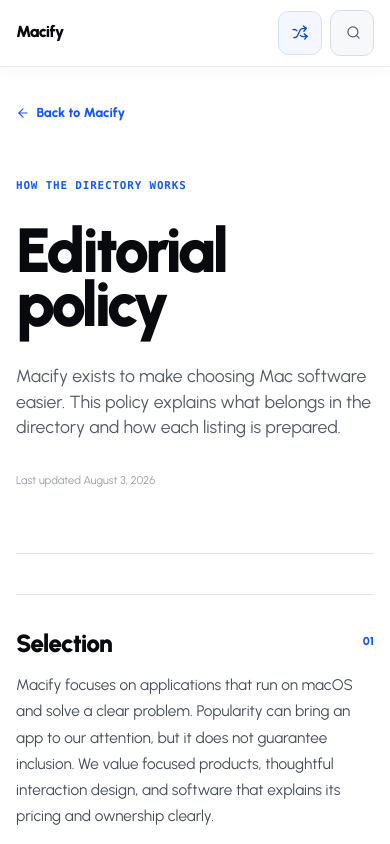
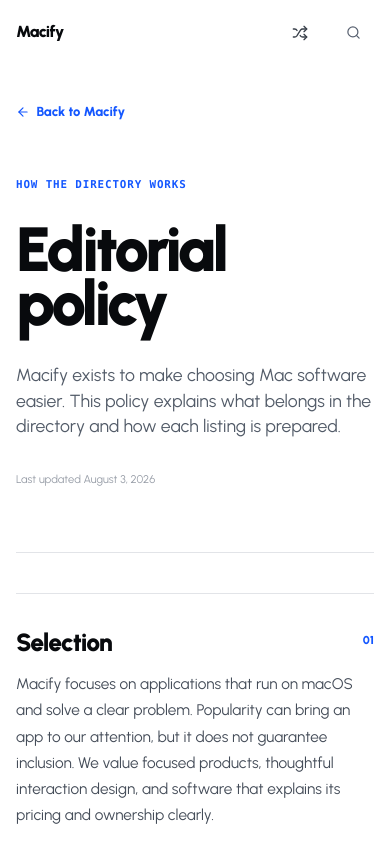
Before and after one commit to AlexTkDev/macify, a Next.js app: page /editorial-policy in a window 390 px wide. Shown: the top 844 px of the page. Built offline with nearby package versions, Linux system fonts and the light colour scheme; a web font is replaced by a local one.

Commit message:
Fix issues

```diff
--- a/src/components/public-site.tsx
+++ b/src/components/public-site.tsx
@@ -9,14 +9,13 @@ export function PublicHeader() {
     <header className="public-header">
       <div className="public-header-inner">
         <MacifyLogo showMark={false} />
-        <nav className="public-navigation" aria-label="Primary navigation">
-          <Link className="public-browse-link" href="/#all-apps">Browse apps</Link>
-          <a className="public-surprise-link" href="/surprise">
-            <span className="public-surprise-icon" aria-hidden="true"><Shuffle size={15} /></span>
-            <span className="public-surprise-label">Surprise me</span>
-          </a>
-        </nav>
         <div className="public-header-actions">
+          <nav className="public-navigation" aria-label="Primary navigation">
+            <a className="public-surprise-link" href="/surprise">
+              <span className="public-surprise-icon" aria-hidden="true"><Shuffle size={15} /></span>
+              <span className="public-surprise-label">Surprise me</span>
+            </a>
+          </nav>
           <InlineAppSearch />
         </div>
       </div>
--- a/src/styles/public-shell.css
+++ b/src/styles/public-shell.css
@@ -48,9 +48,7 @@
   z-index: var(--z-header);
   display: flex;
   justify-content: center;
-  border-bottom: 1px solid var(--public-line-soft);
   background: var(--public-canvas);
-  box-shadow: 0 0.2rem 0.9rem rgb(21 31 49 / 0.035);
 }
 
 .public-header-inner {
@@ -59,8 +57,8 @@
   margin-inline: auto;
   position: relative;
   display: grid;
-  grid-template-areas: "brand navigation search";
-  grid-template-columns: minmax(0, 1fr) auto minmax(0, 1fr);
+  grid-template-areas: "brand controls";
+  grid-template-columns: minmax(0, 1fr) auto;
   align-items: center;
   gap: clamp(1.25rem, 3vw, 3rem);
   color: var(--public-ink);
@@ -105,8 +103,6 @@
 .public-footer .brand-word { font-size: 1.35rem; }
 
 .public-navigation {
-  grid-area: navigation;
-  justify-self: center;
   display: flex;
   align-items: center;
   gap: 0.4rem;
@@ -138,13 +134,17 @@
 }
 
 .public-navigation .public-surprise-link {
-  border-color: #d7e0fa;
-  color: #1748c8;
-  background: #f4f7ff;
+  border-color: transparent;
+  color: #39404a;
+  background: transparent;
 }
 
 .public-navigation .public-surprise-link:hover,
-.public-navigation .public-surprise-link:focus-visible { border-color: #adc1f6; background: #eaf0ff; }
+.public-navigation .public-surprise-link:focus-visible {
+  border-color: transparent;
+  color: var(--public-ink-strong);
+  background: #f3f4f6;
+}
 
 .public-surprise-link:active { transform: translateY(0.03rem) scale(0.985); }
 
@@ -157,7 +157,7 @@
   color: currentColor;
   background: transparent;
   box-shadow: none;
-  transform: rotate(-6deg);
+  transform: none;
   transition: transform 260ms cubic-bezier(0.22, 1, 0.36, 1);
 }
 
@@ -165,14 +165,15 @@
 
 .public-surprise-link:hover .public-surprise-icon,
 .public-surprise-link:focus-visible .public-surprise-icon {
-  transform: rotate(14deg) scale(1.08);
+  transform: rotate(8deg);
 }
 
 .public-header-actions {
-  grid-area: search;
+  grid-area: controls;
   justify-self: end;
   display: flex;
   align-items: center;
+  gap: 0.5rem;
 }
 
 .inline-app-search {
--- a/src/styles/responsive-small.css
+++ b/src/styles/responsive-small.css
@@ -24,8 +24,8 @@
     min-height: 4.1rem;
     margin: 0 auto;
     padding: 0;
-    grid-template-areas: "brand navigation search";
-    grid-template-columns: auto minmax(0, 1fr) 2.75rem;
+    grid-template-areas: "brand controls";
+    grid-template-columns: minmax(0, 1fr) auto;
     gap: 0.5rem;
     border: 0;
     border-radius: 0;
@@ -35,11 +35,9 @@
   .public-header .brand-word { color: #080a0d; font-size: 1rem; }
   .public-header .brand-mark { width: 1.85rem; height: 1.85rem; }
   .public-navigation {
-    justify-self: end;
     height: 2.75rem;
     border: 0;
   }
-  .public-navigation .public-browse-link { display: none; }
   .header-search-field { border-radius: 0.65rem; }
   .header-search-field:focus-within {
     border-color: #8caaff;
@@ -63,7 +61,7 @@
   .section-intro { align-items: flex-start; flex-direction: column; }
 
   .home-hero { padding: 3.1rem 0 5.25rem; gap: 2.7rem; }
-  .home-hero h1 { font-size: clamp(2.5rem, 12vw, 2.8rem); line-height: 1; }
+  .home-hero h1 { font-size: clamp(2.25rem, 12.4cqi, 2.8rem); line-height: 1; }
   .home-title-icon { width: 0.98em; height: 0.98em; }
   .home-hero-intro { max-width: 100%; margin-top: 0.5rem; font-size: clamp(1.05rem, 5vw, 1.35rem); letter-spacing: 0; white-space: normal; }
   .home-feature-image { border-radius: 1rem; }
@@ -190,7 +188,3 @@
   .form-footer { align-items: stretch; flex-direction: column; }
   .form-footer > div { display: grid; grid-template-columns: 1fr 1fr; }
 }
-
-@media (max-width: 24rem) {
-  .public-header .brand-word { display: none; }
-}
--- a/src/styles/responsive.css
+++ b/src/styles/responsive.css
@@ -25,17 +25,15 @@
 @media (max-width: 52rem) {
   .public-header {
     min-height: 4.25rem;
-    border-bottom: 1px solid var(--public-line-soft);
     background: var(--public-canvas);
-    box-shadow: 0 0.2rem 0.9rem rgb(21 31 49 / 0.035);
   }
   .public-header-inner {
     width: min(calc(100% - 2rem), var(--content-width));
     max-width: none;
     min-height: 4.25rem;
     margin: 0 auto;
-    grid-template-areas: "brand navigation search";
-    grid-template-columns: auto minmax(0, 1fr) auto;
+    grid-template-areas: "brand controls";
+    grid-template-columns: minmax(0, 1fr) auto;
     gap: 0.75rem;
     padding: 0;
     border: 0;
@@ -43,12 +41,11 @@
     background: transparent;
     box-shadow: none;
   }
-  .public-navigation { justify-self: center; display: flex; }
+  .public-navigation { display: flex; }
   .public-navigation a {
     min-height: 2.75rem;
     justify-content: center;
   }
-  .public-navigation .public-browse-link { padding-inline: 0.55rem; }
   .public-navigation .public-surprise-link { width: 2.75rem; padding: 0.25rem; }
   .public-surprise-label { width: 1px; height: 1px; position: absolute; overflow: hidden; clip: rect(0, 0, 0, 0); white-space: nowrap; }
   .public-surprise-icon { width: 1.45rem; height: 1.45rem; }
@@ -60,8 +57,9 @@
     min-height: 2.75rem;
     padding-inline: 0;
     overflow: hidden;
+    border-color: transparent;
     border-radius: 0.7rem;
-    background: #f7f8fa;
+    background: transparent;
   }
   .search-trigger { width: 2.75rem; height: 2.75rem; }
   .inline-app-search:focus-within .header-search-field { padding-inline-end: 0.75rem; }
```
Also changed, not shown: 1 other file (tests, documents, lock files or other folders).
